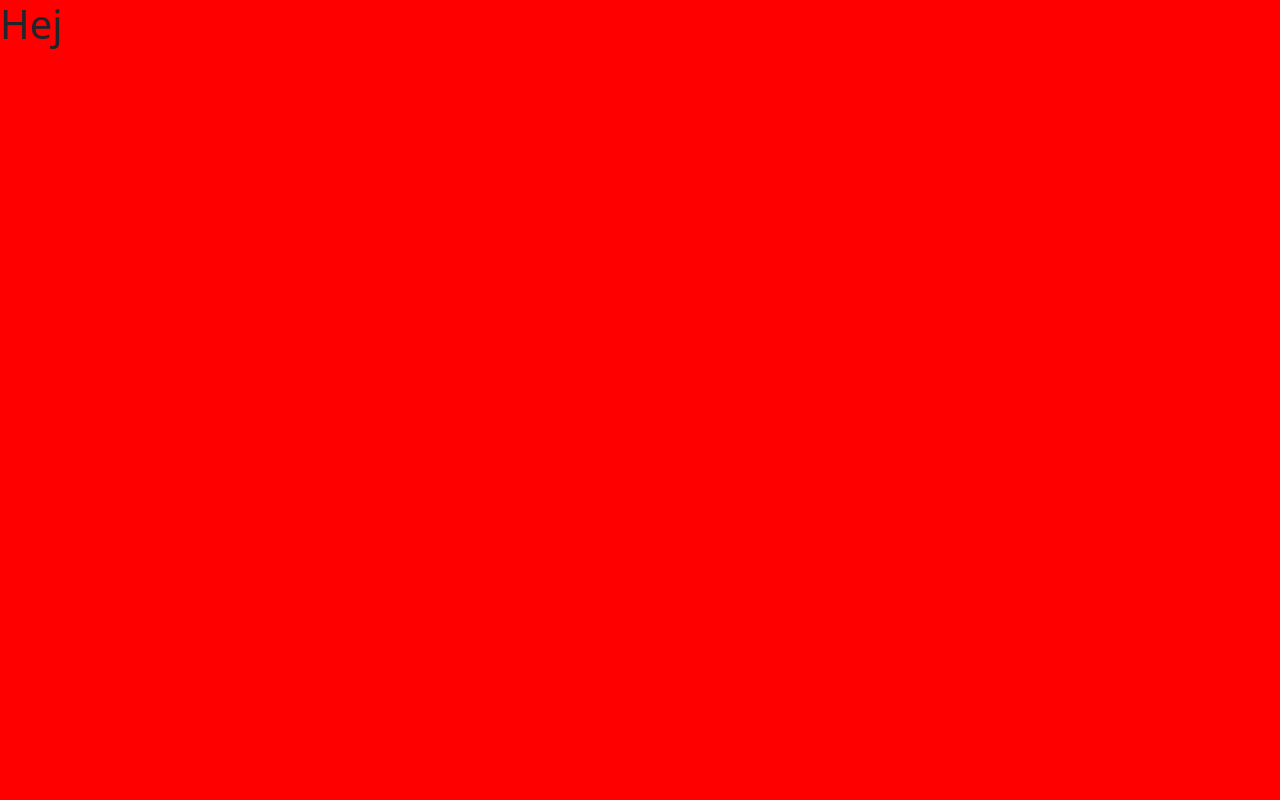
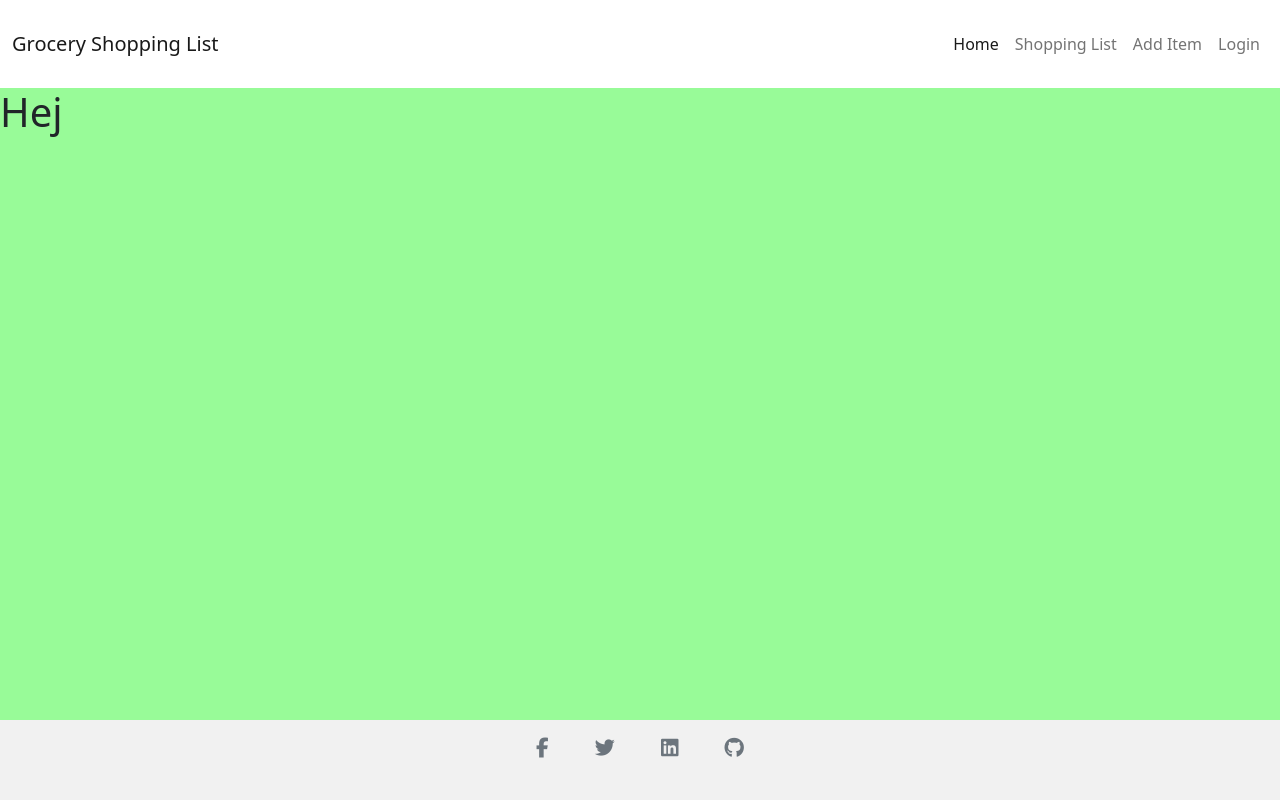
Before and after one commit to Stealthy20/grocery-shopping-list, a Django app: page / in a window 1280 px wide. Before the commit the page is almost empty. Run offline with Django 3.2, Linux system fonts and the light colour scheme; some libraries are stand-ins or nearby versions.

Commit message:
Add header and footer to base.html

```diff
--- a/static/css/style.css
+++ b/static/css/style.css
@@ -1,3 +1,11 @@
 body {
-    background-color: red;
+    background-color: palegreen;
 }
+
+footer {
+    background-color: #f1f1f1;;
+}
+
+.btm-footer {
+    background-color: rgba(0, 0, 0, 0.2);
+}
--- a/templates/base.html
+++ b/templates/base.html
@@ -1,7 +1,7 @@
 {% load static %}
 
 <!DOCTYPE html>
-<html lang="en">
+<html lang="en" class="h-100">
 <head>
     <meta charset="UTF-8">
     <meta http-equiv="X-UA-Compatible" content="IE=edge">
@@ -11,13 +11,82 @@
     <script src="https://cdn.jsdelivr.net/npm/bootstrap@5.0.1/dist/js/bootstrap.bundle.min.js"
     integrity="sha384-gtEjrD/SeCtmISkJkNUaaKMoLD0//ElJ19smozuHV6z3Iehds+3Ulb9Bn9Plx0x4" crossorigin="anonymous">
     </script>
+    <script src="https://kit.fontawesome.com/9beb937b3c.js" crossorigin="anonymous"></script>
 <link rel="stylesheet" href="{% static 'css/style.css' %}">
 </head>
 <body>
+    <nav class="navbar navbar-expand-sm navbar-light bg-white py-4">
+        <div class="container-fluid">
+            <a class="navbar-brand" href="#"><span class="brand">Grocery Shopping List</span></a>
+            <button class="navbar-toggler" type="button" data-bs-toggle="collapse" data-bs-target="#navbarText"
+                aria-controls="navbarText" aria-expanded="false" aria-label="Toggle navigation">
+                <span class="navbar-toggler-icon"></span>
+            </button>
+            <div class="collapse navbar-collapse" id="navbarText">
+                <ul class="navbar-nav ms-auto mb-2 mb-lg-0">
+                    <li class="nav-item">
+                        <a class="nav-link active" aria-current="page" href="#">Home</a>
+                    </li>
+                    <li class="nav-item">
+                        <a class="nav-link" href="#">Shopping List</a>
+                    </li>
+                    <li class="nav-item">
+                        <a class="nav-link" href="#">Add Item</a>
+                    </li>
+                    <li class="nav-item">
+                        <a class="nav-link" href="#">Login</a>
+                    </li>
+                </ul>
+            </div>
+        </div>
+    </nav>
 
     {% block content %}
     <!-- Content Goes here -->
     {% endblock content %}
 
+    <footer class="text-center text-white fixed-bottom">
+        <!-- Grid container -->
+        <div class="container">
+          <!-- Section: Social media -->
+          <section class="mb-4">
+            <!-- Facebook -->
+            <a
+              class="btn btn-link btn-floating btn-lg text-muted m-1"
+              href="#!"
+              role="button"
+              data-mdb-ripple-color="muted"
+              ><i class="fab fa-facebook-f"></i
+            ></a>
+
+            <!-- Twitter -->
+            <a
+              class="btn btn-link btn-floating btn-lg text-muted m-1"
+              href="#!"
+              role="button"
+              data-mdb-ripple-color="muted"
+              ><i class="fab fa-twitter"></i
+            ></a>
+
+
+            <!-- Linkedin -->
+            <a
+              class="btn btn-link btn-floating btn-lg text-muted m-1"
+              href="#!"
+              role="button"
+              data-mdb-ripple-color="muted"
+              ><i class="fab fa-linkedin"></i
+            ></a>
+            <!-- Github -->
+            <a
+              class="btn btn-link btn-floating btn-lg text-muted m-1"
+              href="#!"
+              role="button"
+              data-mdb-ripple-color="muted"
+              ><i class="fab fa-github"></i></a>
+          </section>
+          <!-- Section: Social media -->
+        </div>
+        </footer>
 </body>
 </html>
```
